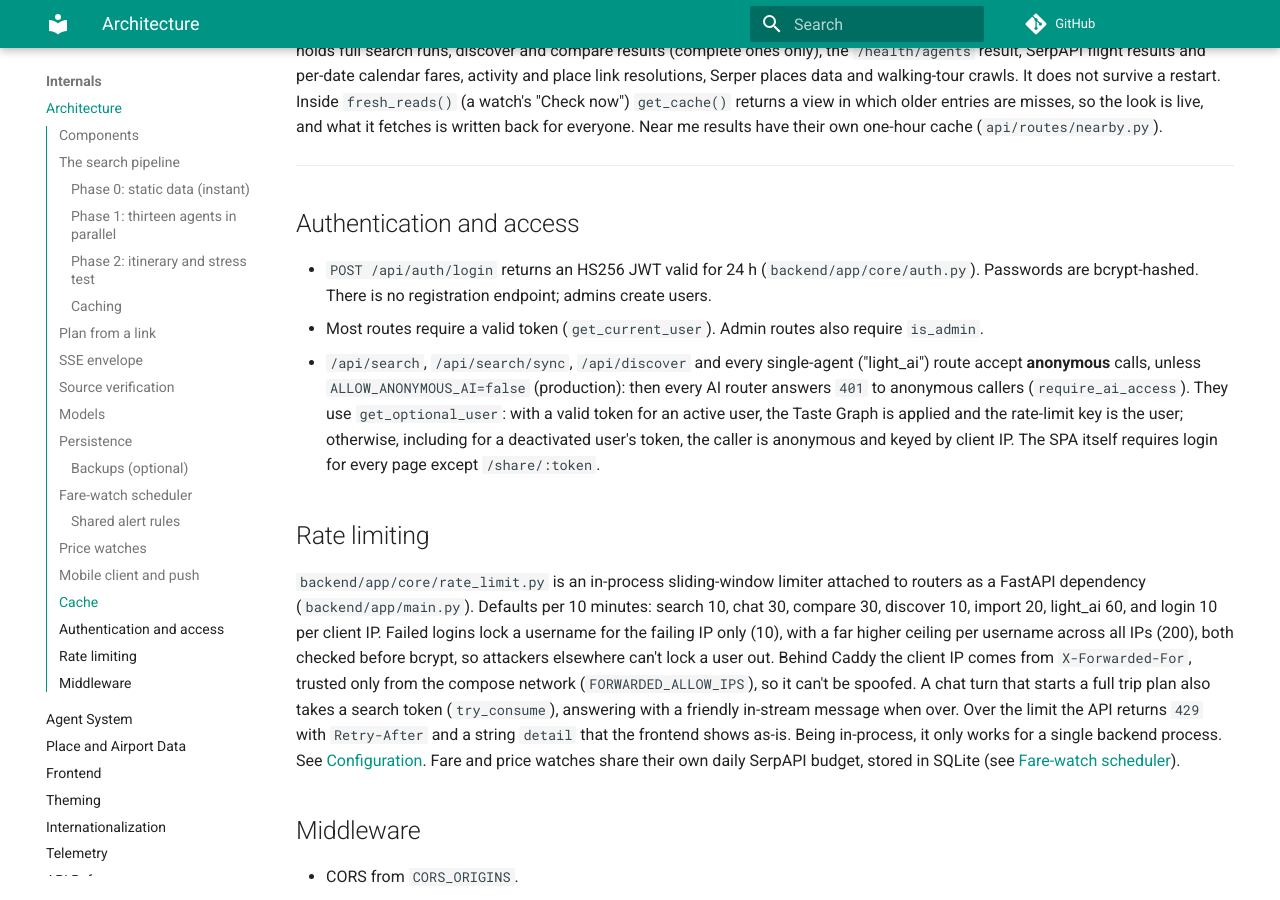
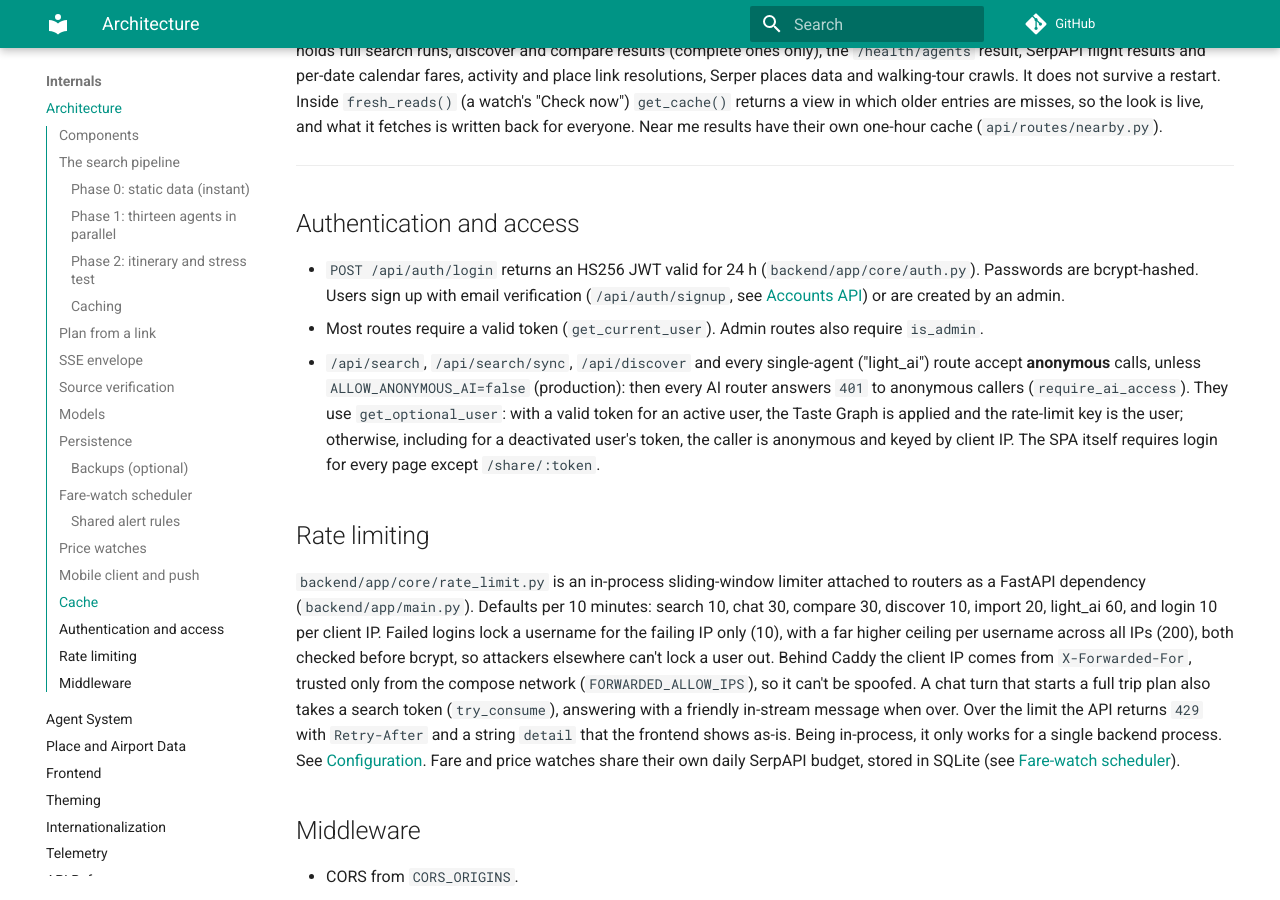
Before and after one commit to rupakc/travel-planner, an MkDocs documentation site: the page built from docs/Architecture.md, in a window 1280 px wide and 900 px high, scrolled down 10058 px. Built offline with MkDocs 1.6.1 and Material for MkDocs 9.7.7, drawn with Linux system fonts in a browser that asks for light colours; comment, search, counter and statistics services are not loaded.

Commit message:
docs: drop stale no-registration wording
Co-Authored-By: Claude Sonnet 5.5 <noreply@anthropic.com>

```diff
--- a/docs/Architecture.md
+++ b/docs/Architecture.md
@@ -233,7 +233,7 @@ One process-wide `cachetools.TTLCache` (`backend/app/core/cache.py`, size `CACHE
 
 ## Authentication and access
 
-- `POST /api/auth/login` returns an HS256 JWT valid for 24 h (`backend/app/core/auth.py`). Passwords are bcrypt-hashed. There is no registration endpoint; admins create users.
+- `POST /api/auth/login` returns an HS256 JWT valid for 24 h (`backend/app/core/auth.py`). Passwords are bcrypt-hashed. Users sign up with email verification (`/api/auth/signup`, see [Accounts API](Accounts-API.md)) or are created by an admin.
 - Most routes require a valid token (`get_current_user`). Admin routes also require `is_admin`.
 - `/api/search`, `/api/search/sync`, `/api/discover` and every single-agent ("light_ai") route accept **anonymous** calls, unless `ALLOW_ANONYMOUS_AI=false` (production): then every AI router answers `401` to anonymous callers (`require_ai_access`). They use `get_optional_user`: with a valid token for an active user, the Taste Graph is applied and the rate-limit key is the user; otherwise, including for a deactivated user's token, the caller is anonymous and keyed by client IP. The SPA itself requires login for every page except `/share/:token`.
 
```
Also changed, not shown: CLAUDE.md (+1 -1 lines), docs/API-Reference.md (+1 -1 lines).
